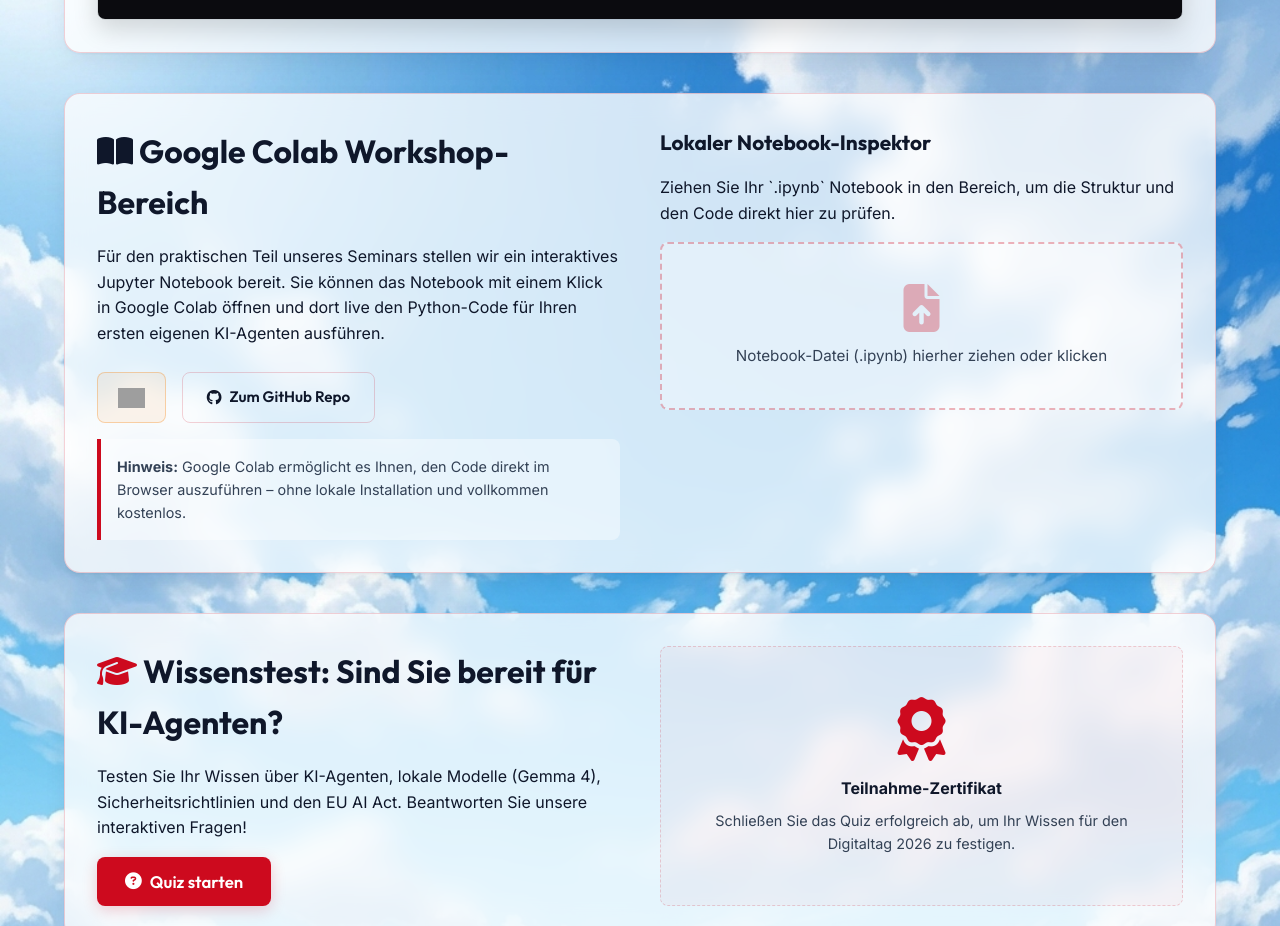
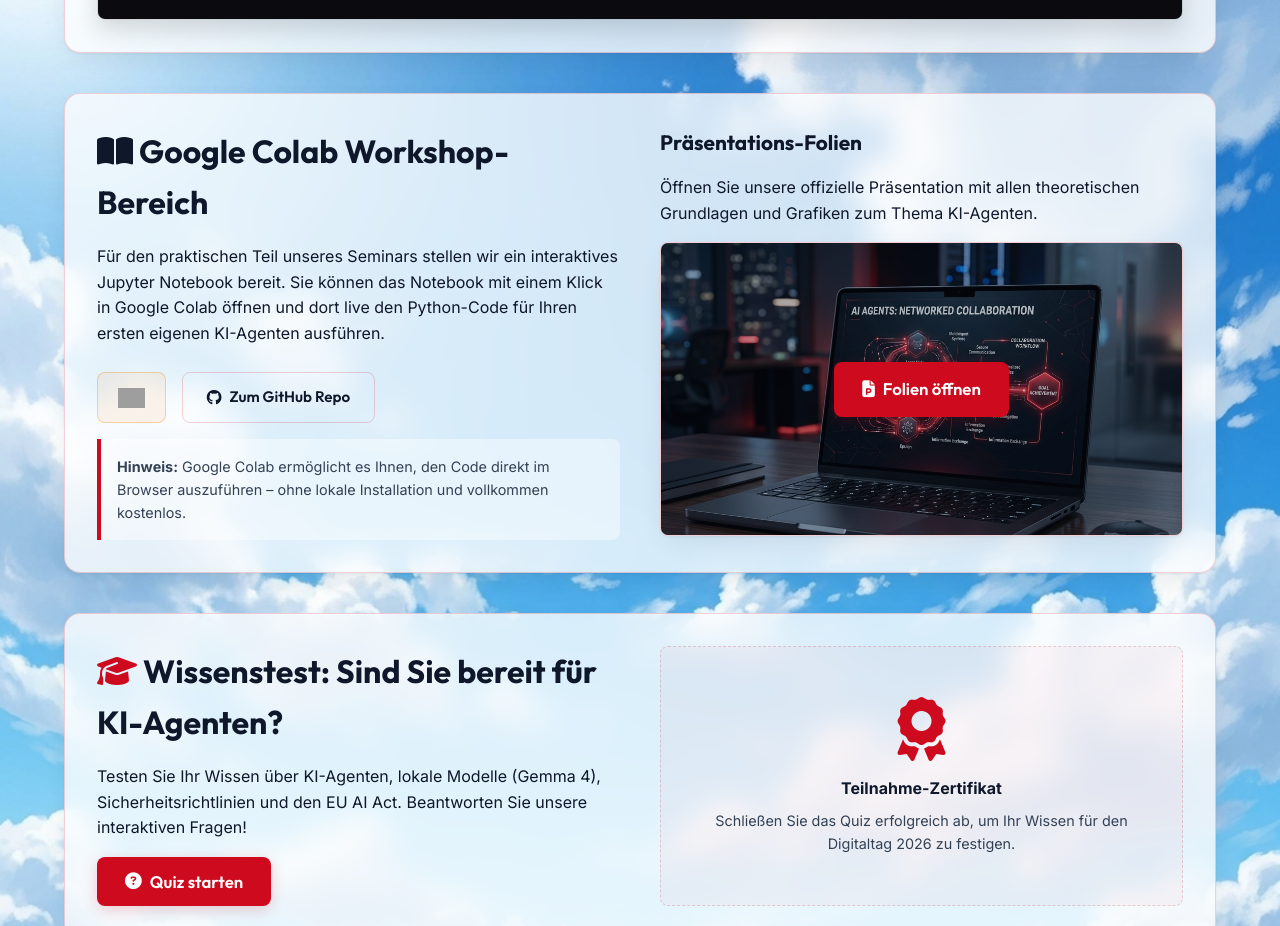
Before and after one commit to Unisvet/ki-agenten-intro, a plain HTML site: page static/index.html in a window 1280 px wide. Shown: the part 2620-3546 px from the top of the page. Drawn offline with Linux system fonts and the light colour scheme; grey boxes are pictures that could not be loaded.

Commit message:
Feature: Replace local notebook inspector with high-quality presentation slides preview panel and direct button to Google Slides

```diff
--- a/static/css/style.css
+++ b/static/css/style.css
@@ -746,6 +746,56 @@ body {
 .drop-text {
     font-size: 0.95rem;
     color: var(--color-text-muted);
+}
+
+/* Slides Highlight Panel Styles */
+.slides-preview-container {
+    position: relative;
+    border-radius: var(--border-radius-sm);
+    border: 1px solid var(--color-border);
+    overflow: hidden;
+    background-color: var(--color-bg-base);
+    box-shadow: var(--shadow-premium);
+    aspect-ratio: 16 / 9;
+    display: flex;
+    align-items: center;
+    justify-content: center;
+    transition: var(--transition-smooth);
+}
+
+.slides-preview-img {
+    width: 100%;
+    height: 100%;
+    object-fit: cover;
+    transition: var(--transition-smooth);
+}
+
+.slides-overlay {
+    position: absolute;
+    top: 0;
+    left: 0;
+    width: 100%;
+    height: 100%;
+    background: rgba(15, 23, 42, 0.25);
+    display: flex;
+    align-items: center;
+    justify-content: center;
+    transition: var(--transition-smooth);
+}
+
+.slides-preview-container:hover .slides-overlay {
+    background: rgba(15, 23, 42, 0.5);
+    backdrop-filter: blur(3px);
+    -webkit-backdrop-filter: blur(3px);
+}
+
+.slides-preview-container:hover .slides-preview-img {
+    transform: scale(1.05);
+}
+
+.slides-preview-container:hover {
+    border-color: var(--color-primary);
+    box-shadow: 0 15px 35px -10px rgba(205, 10, 30, 0.15), 0 0 15px rgba(205, 10, 30, 0.1);
 }
 
 /* Notebook Previewer */
--- a/static/index.html
+++ b/static/index.html
@@ -244,28 +244,17 @@
                     </div>
                 </div>
 
-                <!-- Drag and drop previewer -->
+                <!-- Presentation Slides Highlight -->
                 <div class="colab-uploader">
-                    <h3>Lokaler Notebook-Inspektor</h3>
-                    <p>Ziehen Sie Ihr `.ipynb` Notebook in den Bereich, um die Struktur und den Code direkt hier zu prüfen.</p>
+                    <h3>Präsentations-Folien</h3>
+                    <p>Öffnen Sie unsere offizielle Präsentation mit allen theoretischen Grundlagen und Grafiken zum Thema KI-Agenten.</p>
 
-                    <div class="drop-zone" id="ipynb-drop-zone">
-                        <i class="fa-solid fa-file-arrow-up drop-icon"></i>
-                        <span class="drop-text">Notebook-Datei (.ipynb) hierher ziehen oder klicken</span>
-                        <input type="file" id="ipynb-file-input" accept=".ipynb" style="display: none;">
-                    </div>
-
-                    <div class="upload-preview hidden" id="upload-preview-container">
-                        <div class="preview-header">
-                            <span class="file-name" id="preview-file-name">filename.ipynb</span>
-                            <button class="btn-close" id="btn-clear-upload"><i class="fa-solid fa-xmark"></i></button>
-                        </div>
-                        <div class="preview-stats">
-                            <span id="preview-stat-cells">0 Zellen</span> |
-                            <span id="preview-stat-code">0 Code-Zellen</span>
-                        </div>
-                        <div class="preview-cells" id="preview-cells-container">
-                            <!-- Cells rendered here -->
+                    <div class="slides-preview-container">
+                        <img src="assets/presentation_mockup.png" alt="Präsentation Folien" class="slides-preview-img">
+                        <div class="slides-overlay">
+                            <a href="https://docs.google.com/presentation/d/1exnf5O_MOL7HJgsxL6sOxzpocV6g7SlqSccAbNT3ra4/edit?usp=sharing" target="_blank" class="btn btn-primary btn-lg">
+                                <i class="fa-solid fa-file-powerpoint"></i> Folien öffnen
+                            </a>
                         </div>
                     </div>
                 </div>
```
Also changed, not shown: static/assets/presentation_mockup.png (added).
